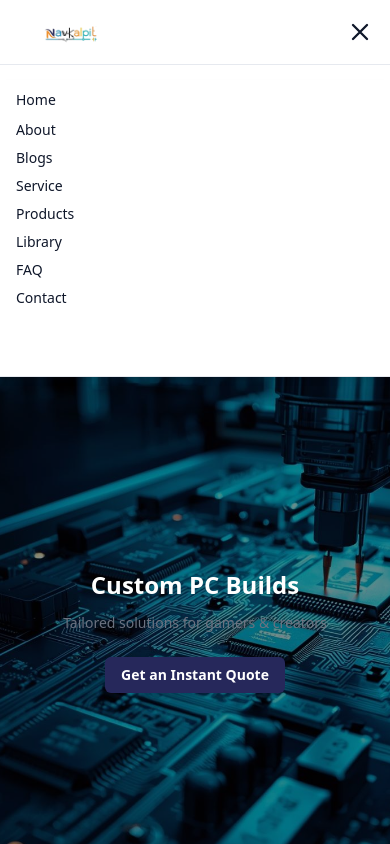
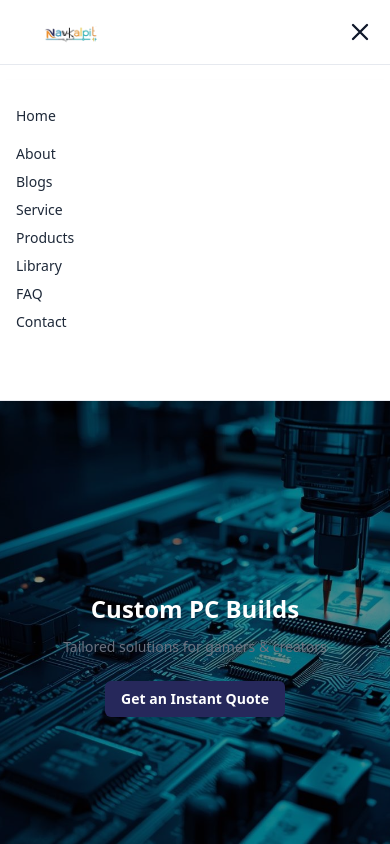
Before and after one commit to Mihirjadav/Navkalpit, a React app: page / in a window 390 px wide. Both pictures are taken after a click on the button 360 px from the left and 32 px from the top of the page. Shown: the top 844 px of the page. Built offline with nearby package versions, Linux system fonts and the light colour scheme; some icons are missing; the HTML template or start-up script is replaced by a standard one.

Commit message:
Solve Color theme in the navbar

```diff
--- a/src/components/Navbar.jsx
+++ b/src/components/Navbar.jsx
@@ -145,10 +145,12 @@ const Navbar = () => {
 
       {/* Mobile Menu */}
       {menuOpen && (
-        <div className="md:hidden w-full bg-white/80 backdrop-blur-sm border-b border-gray-200 px-4 pb-3 pt-4git shadow-md z-40">
+        <div
+          className={`md:hidden w-full ${theme === "dark" ? "bg-gray-900 text-white" : "bg-white/80 text-gray-800"
+            } backdrop-blur-sm border-b border-gray-200 px-4 pb-3 pt-4 shadow-md z-40`}
+        >
           {/* Mobile menu header: Home and Theme toggle */}
-          <div className="flex items-center justify-between ">
-            {/* Home Link */}
+          <div className="flex items-center justify-between mb-2">
             <NavLink
               to="/"
               onClick={() => setMenuOpen(false)}
@@ -157,7 +159,6 @@ const Navbar = () => {
               Home
             </NavLink>
 
-            {/* Theme toggle */}
             <button
               aria-label="Toggle theme"
               onClick={toggleTheme}
@@ -171,11 +172,9 @@ const Navbar = () => {
             </button>
           </div>
 
-
           {/* Nav Links */}
           <div className="flex flex-col space-y-2 text-sm font-medium">
             {[
-              // ["Home", "/"],
               ["About", "/aboutus"],
               ["Blogs", "/blogs"],
               ["Service", "/services"],
@@ -216,7 +215,6 @@ const Navbar = () => {
           </div>
         </div>
       )}
-
     </>
   );
 };
```
